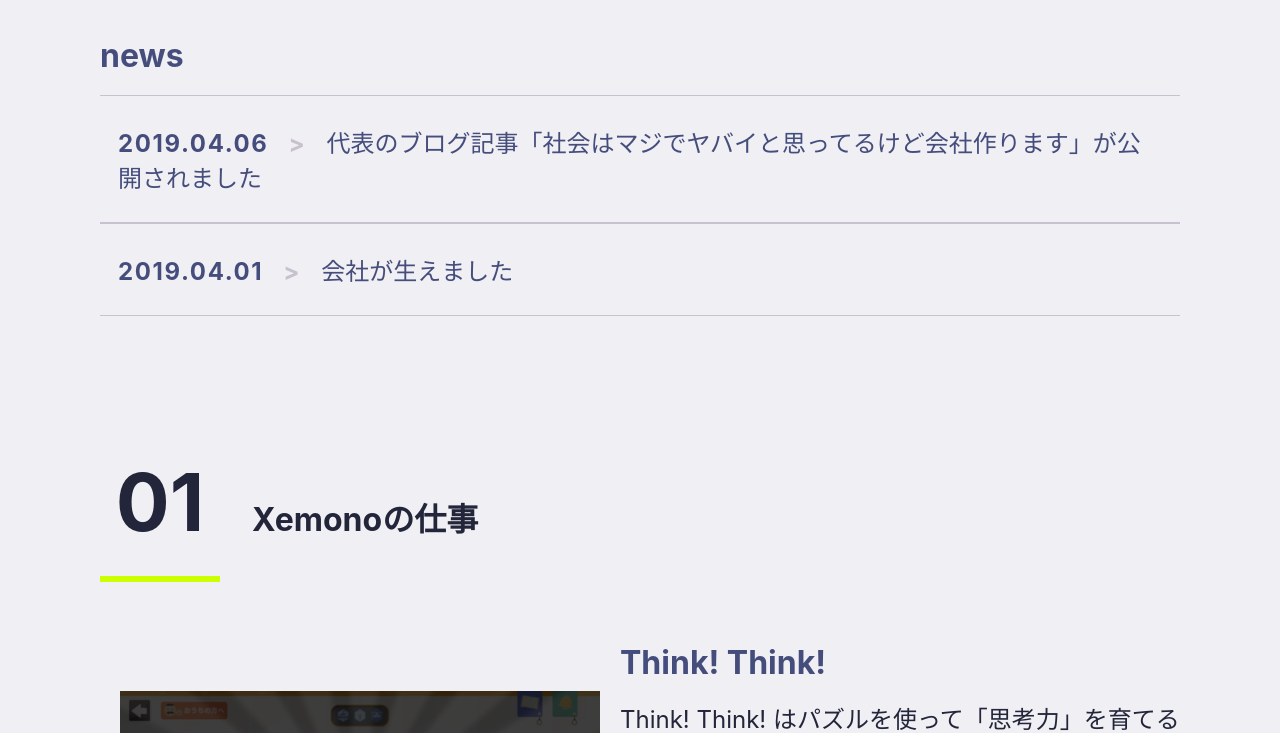
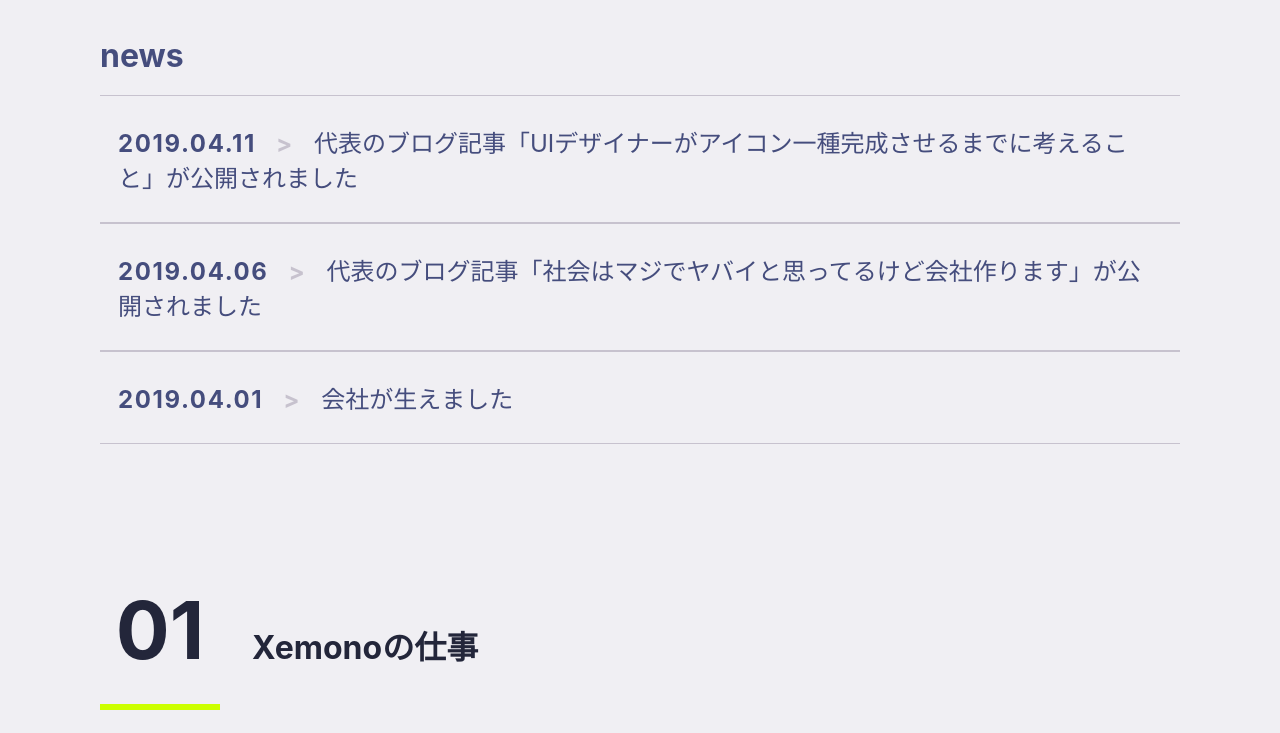
Before and after one commit to xemonodesign/xemono.life, a React app: page /workwith/1 in a window 1280 px wide. Shown: the part 1240-1973 px from the top of the page. Built offline with nearby package versions, Linux system fonts and the light colour scheme.

Commit message:
ニュースを追加する

```diff
--- a/src/News.js
+++ b/src/News.js
@@ -7,7 +7,15 @@ import BackNavi from "./components/BackNavi";
 import "./App.css";
 
 const NEWS = [
-    {
+  {
+    type: 'link',
+    id: "20190411",
+    date: "2019.04.11",
+    title: "代表のブログ記事「UIデザイナーがアイコン一種完成させるまでに考えること」が公開されました",
+    link: 'https://note.mu/xemono/n/nd7b696b78702',
+    image: require("./images/news20190411.png")
+  },
+  {
     type: 'link',
     id: "20190406",
     date: "2019.04.06",
```
Also changed, not shown: src/images/news20190411.png (added).
